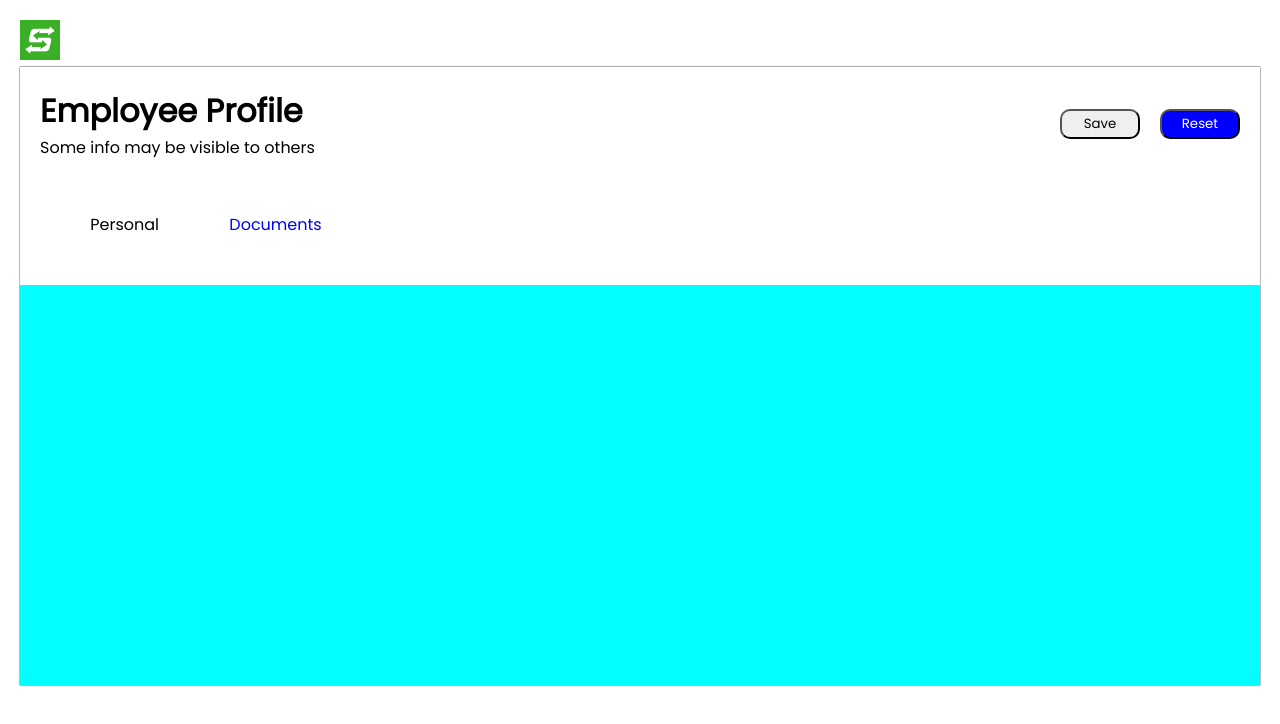
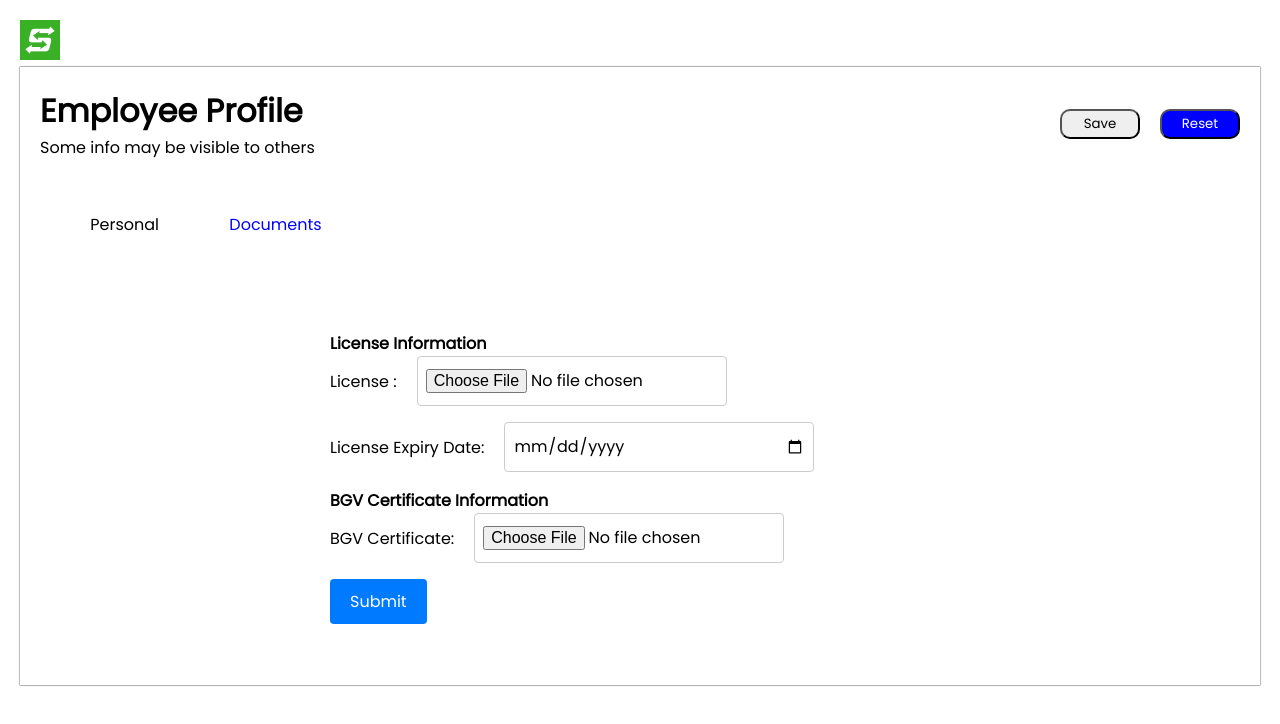
Before and after one commit to ydpatel0309/Employee-Onboarding-Form-Moveinsync, a React (Create React App) app: page / in a window 1280 px wide. Both pictures are taken after a click on the element "Documents". Shown: the top 724 px of the page. Built offline with nearby package versions, Linux system fonts and the light colour scheme.

Commit message:
modified file structure

```diff
--- a/src/App.js
+++ b/src/App.js
@@ -1,8 +1,8 @@
 import React, { useState } from 'react';
-import './App.css';
+import './stylesheets/App.css';
 import logo from "./images/logo.png";
-import PersonalPage from './Personal'; // Import your PersonalPage component
-import DocumentsPage from './Documents'; // Import your DocumentsPage component
+import PersonalPage from './Personal';
+import DocumentsPage from './Documents';
 
 function App() {
   const [selectedPage, setSelectedPage] = useState('Personal');
--- a/src/Documents.css
+++ /dev/null
@@ -1,5 +0,0 @@
-.inner
-{
-    height: 50vh;
-    background-color: aqua;
-}
--- a/src/Documents.js
+++ b/src/Documents.js
@@ -1,13 +1,82 @@
-import React from "react";
-import "./Documents.css";
+import React, { useState } from "react";
+import "./stylesheets/Documents.css";
 
+function Document() {
+  const [licenseFile, setLicenseFile] = useState(null);
+  const [licenseExpiryDate, setLicenseExpiryDate] = useState("");
 
-function Document()
-{
-    return(<>
-    <div className="inner">
+  const [bgvFile, setBgvFile] = useState(null);
 
-</div>
-    </>);
+  const handleFileChange = (file, setFile, maxSizeInMB) => {
+    const fileSize = file?.size || 0;
+    const maxSizeInBytes = maxSizeInMB * 1024 * 1024;
+
+    if (fileSize > maxSizeInBytes) {
+      alert(`File size should not exceed ${maxSizeInMB} MB.`);
+      setFile(null);
+    } else {
+      setFile(file);
+    }
+  };
+
+  const handleSubmit = () => {
+    const formData = {
+      licenseFile,
+      licenseExpiryDate,
+      bgvFile,
+    };
+
+    // Convert form data to JSON format
+    const jsonData = JSON.stringify(formData);
+    console.log(jsonData);
+  };
+
+  return (
+    <>
+      <div className="Documents">
+        <div className="Documents_inner">
+          <b>License Information</b>
+          <form>
+            <label htmlFor="licenseFile"> License :</label>
+            <input
+              type="file"
+              id="licenseFile"
+              accept=".txt, .pdf"
+              onChange={(e) =>
+                handleFileChange(e.target.files[0], setLicenseFile, 2)
+              }
+            />
+            <br />
+            <label htmlFor="expiryDate">License Expiry Date:</label>
+            <input
+              type="date"
+              id="expiryDate"
+              value={licenseExpiryDate}
+              onChange={(e) => setLicenseExpiryDate(e.target.value)}
+              required
+            />
+          </form>
+
+          <b>BGV Certificate Information</b>
+          <form>
+            <label htmlFor="bgvFile">BGV Certificate:</label>
+            <input
+              type="file"
+              id="bgvFile"
+              accept=".txt, .pdf"
+              onChange={(e) =>
+                handleFileChange(e.target.files[0], setBgvFile, 2)
+              }
+            />
+          </form>
+
+          <button type="button" id="submit_button"onClick={handleSubmit}>
+            Submit
+          </button>
+        </div>
+      </div>
+    </>
+  );
 }
+
 export default Document;
--- a/src/Personal.js
+++ b/src/Personal.js
@@ -1,5 +1,5 @@
 import React, { useState } from "react";
-import "./Personal.css";
+import "./stylesheets/Personal.css";
 
 const countries = ["INDIA","USA", "Canada", "UK", "Australia"];
 const NotificationPreferences = ["Email", "SMS", "Push Notification"];
@@ -48,7 +48,7 @@ const Personal= () => {
           <form onSubmit={handleSubmit}>
             <div className="lable_name">
           <label >
-          Name:
+          <b>Name:</b>
           <input
             type="text"
             name="name"
@@ -58,9 +58,9 @@ const Personal= () => {
           />
         </label>
         </div>
+        <div>
+        <label><b>Email:</b>
 
-        <label>
-          Email:
           <input
             type="email"
             name="email"
@@ -68,11 +68,12 @@ const Personal= () => {
             onChange={handleChange}
             required
           />
-        </label>
+        </label></div>
+        <div>
 
-        <label>
-          Country:
-          <select
+        <label ><b>Country:</b>
+
+          <select id="countries"
             name="country"
             value={formData.country}
             onChange={handleChange}
@@ -84,9 +85,10 @@ const Personal= () => {
             ))}
           </select>
         </label>
+        </div>
 
         <div className="gender">
-            <label className="gender_lable">Gender:</label>
+            <label className="gender_lable"><b>Gender:</b></label>
 
           <label className="gender_male">
             <input type="radio" name="gender" value="male" checked={formData.gender === "male"} onChange={handleChange}/>Male</label>
@@ -95,8 +97,9 @@ const Personal= () => {
             <input type="radio" name="gender" value="female" checked={formData.gender === "female"} onChange={handleChange}/>Female</label>
             </div>
         <label>
-          Phone Number:
-          <input
+        <b> Phone Number:</b>
+
+          <input id="number"
             type="tel"
             name="phone"
             placeholder="1234567890"
@@ -105,8 +108,8 @@ const Personal= () => {
           />
         </label>
 
-            <label className="Notifications">
-              Notification Preferences:
+            <label className="Notifications"> <b> Notification Preferences:</b>
+
               {NotificationPreferences.map((preference) => (
                 <div key={preference}>
 
@@ -124,13 +127,12 @@ const Personal= () => {
               ))}
             </label>
             <div className="Office">
-            <lable>Office : <b>MIS - Bengaluru Headquarters</b></lable>
+            <lable><b>Office: MIS - Bengaluru Headquarters</b></lable>
             </div>
 
             <div className="Team">
-            <lable>Team:<input type="text" name="team" placeholder="Font End - Engineering"value={formData.team} onChange={handleChange}></input></lable>
+            <lable><b>Team:</b><input type="text" name="team" placeholder="Font End - Engineering"value={formData.team} onChange={handleChange}></input></lable>
             </div>
-
 
             <button type="submit" id="submit_button">Submit</button>
           </form>
--- a/src/index.js
+++ b/src/index.js
@@ -1,6 +1,6 @@
 import React from 'react';
 import ReactDOM from 'react-dom/client';
-import './index.css';
+import './stylesheets/index.css';
 import App from './App';
 import reportWebVitals from './reportWebVitals';
 import From from "./form";
--- a/src/App.css
+++ b/src/stylesheets/App.css
@@ -79,12 +79,11 @@
     justify-content: space-evenly;
     width: 30%;
 }
-#Presonal,#Documents
+#Personal,#Documents
 {
     width: max-content;
     position: relative;
     cursor: pointer;
-    /* margin: 100px auto; */
 }
 
 #Presonal::after,#Documents::after
--- /dev/null
+++ b/src/stylesheets/Documents.css
@@ -0,0 +1,35 @@
+.Documents
+{
+    width: 100%;
+    display: flex;
+    justify-content: center;
+    align-items: center;
+    height: 50vh;
+}
+.Documents_inner
+{
+    width: 50%;
+}
+div {
+    margin-bottom: 16px;
+}
+input[type="date"],input[type="file"]{
+    width: 50%;
+    margin-left: 20px;
+    height: 50px;
+    align-content: center;
+    font-size: medium;
+}
+#submit_button {
+    background-color: #007bff;
+    color: #fff;
+    padding: 10px 20px;
+    border: none;
+    border-radius: 4px;
+    cursor: pointer;
+    font-size: 16px;
+}
+
+#submit_button:hover {
+    background-color: #0056b3;
+}
--- a/src/Personal.css
+++ b/src/stylesheets/Personal.css
@@ -24,12 +24,16 @@
     box-shadow: 0 0 10px rgba(0, 0, 0, 0.1);
 }
 
-
+#number
+{
+    width: 60%;
+}
 input,
 select {
-    width: 100%;
+    width: 70%;
     padding: 8px;
     margin-bottom: 16px;
+    margin-left: 10px;
     border: 1px solid #ccc;
     border-radius: 4px;
     box-sizing: border-box;
@@ -51,7 +55,11 @@ input[type="checkbox"] {
     width: 20px;
     height: 20px;
 }
-
+#countries
+{
+    width: 20%;
+    margin-left: 10px;
+}
 #submit_button {
     background-color: #007bff;
     color: #fff;
```
Also changed, not shown: src/logo.svg (deleted), src/stylesheets/index.css (renamed from src/index.css).
